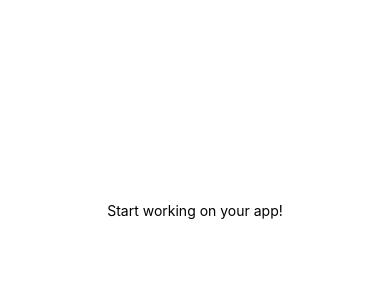
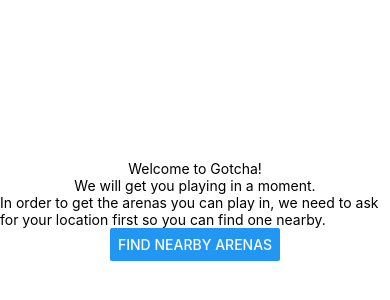
Before and after one commit to jwright/gotcha-app-kcdc, a React Native app: screen /Home in a window 390 px wide. Shown: the part 212-512 px from the top of the page. Built offline with nearby package versions, Linux system fonts and the light colour scheme.

Commit message:
Ask for location and read current position

```diff
--- a/package.json
+++ b/package.json
@@ -11,6 +11,7 @@
     "@react-navigation/native": "^6.0.2",
     "@react-navigation/native-stack": "^6.1.0",
     "expo": "~42.0.1",
+    "expo-location": "~12.1.2",
     "expo-status-bar": "~1.0.4",
     "react": "16.13.1",
     "react-dom": "16.13.1",
--- a/src/App.js
+++ b/src/App.js
@@ -2,6 +2,7 @@
 import { NavigationContainer } from '@react-navigation/native';
 import { createNativeStackNavigator } from '@react-navigation/native-stack';
 
+import ArenaListScreen from "./screens/ArenaListScreen";
 import HomeScreen from "./screens/HomeScreen";
 
 const Stack = createNativeStackNavigator();
@@ -9,6 +10,7 @@
 const App = () => (
   <NavigationContainer>
     <Stack.Navigator initialRouteName="Home">
+      <Stack.Screen name="ArenaList" component={ArenaListScreen} options={{ headerShown: false, title: "Select an Arena" }} />
       <Stack.Screen name="Home" component={HomeScreen} options={{ headerShown: false, title: "Gotcha!" }} />
     </Stack.Navigator>
   </NavigationContainer>
--- /dev/null
+++ b/src/screens/ArenaListScreen/index.js
@@ -0,0 +1,23 @@
+import React from 'react';
+import { StyleSheet, Text, View } from 'react-native';
+
+const styles = StyleSheet.create({
+  container: {
+    flex: 1,
+    backgroundColor: '#fff',
+    alignItems: 'center',
+    justifyContent: 'center',
+  },
+});
+
+const ArenaListScreen = ({ route }) => {
+  const { location } = route.params;
+
+  return (
+    <View style={styles.container}>
+      <Text>Welcome to the arenas at {location.latitude}, {location.longitude}!</Text>
+    </View>
+  )
+}
+
+export default ArenaListScreen;
--- a/src/screens/HomeScreen/index.js
+++ b/src/screens/HomeScreen/index.js
@@ -1,6 +1,6 @@
-import React from 'react'
-import { StyleSheet, Text, View } from 'react-native';
-import { StatusBar } from 'expo-status-bar';
+import React from 'react';
+import { Button, StyleSheet, Text, View } from 'react-native';
+import * as Location from 'expo-location'
 
 const styles = StyleSheet.create({
   container: {
@@ -11,11 +11,34 @@
   },
 });
 
-const HomeScreen = () => (
-  <View style={styles.container}>
-    <Text>Start working on your app!</Text>
-    <StatusBar style="auto" />
-  </View>
-)
+class HomeScreen extends React.Component {
+  handleGrantPermissions = async () => {
+    const { granted } = await Location.requestForegroundPermissionsAsync();
+
+    if (!granted) {
+      console.log("You need to grant permissions to use Gotcha!")
+    }
+
+    this.navigate();
+  }
+
+  navigate = async () => {
+    const { navigation } = this.props;
+    const { coords: { latitude, longitude } } = await Location.getCurrentPositionAsync();
+
+    navigation.navigate("ArenaList", { location: { latitude, longitude } });
+  }
+
+  render() {
+    return (
+      <View style={styles.container}>
+        <Text>Welcome to Gotcha!</Text>
+        <Text>We will get you playing in a moment.</Text>
+        <Text>In order to get the arenas you can play in, we need to ask for your location first so you can find one nearby.</Text>
+        <Button onPress={this.handleGrantPermissions} title="Find Nearby Arenas" />
+      </View>
+    )
+  }
+}
 
 export default HomeScreen;
```
Also changed, not shown: 1 other file (tests, documents, lock files or other folders).
